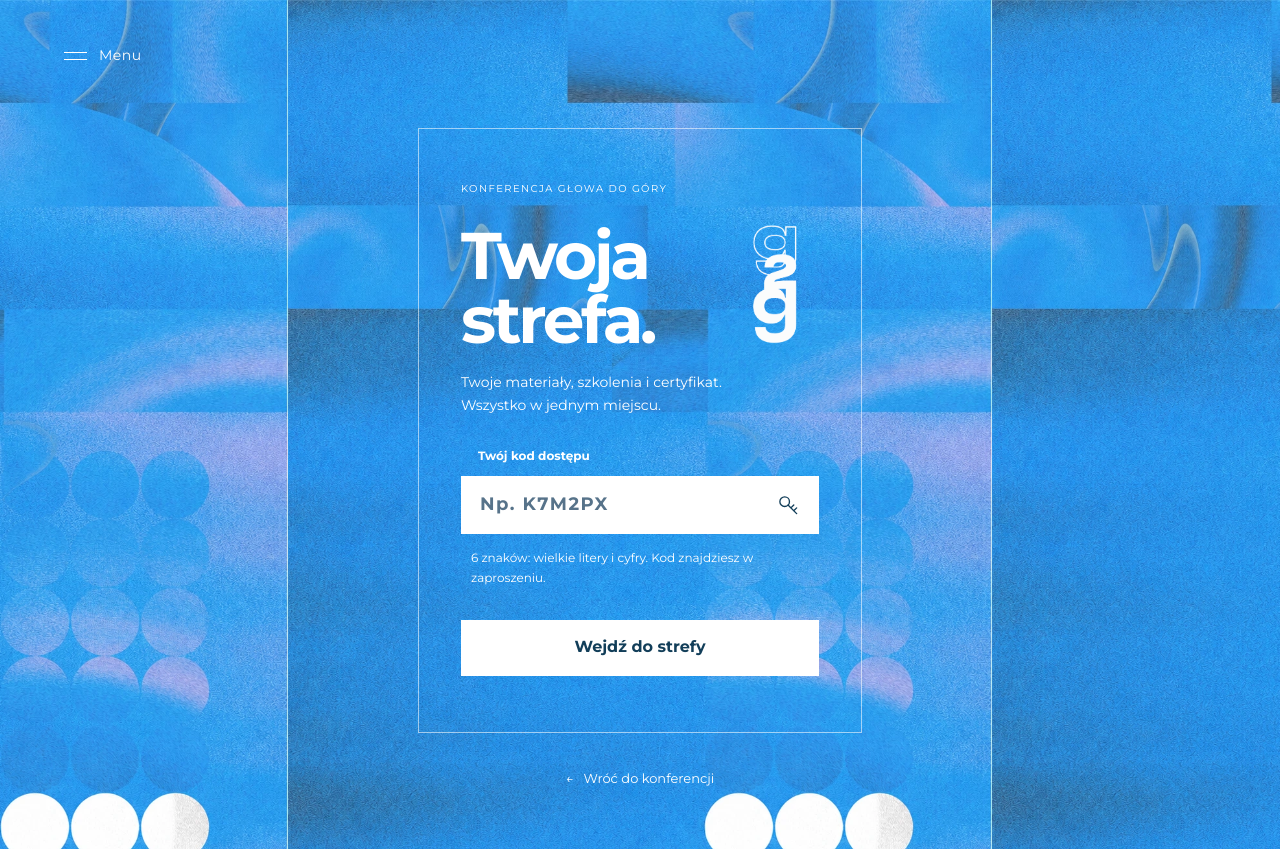
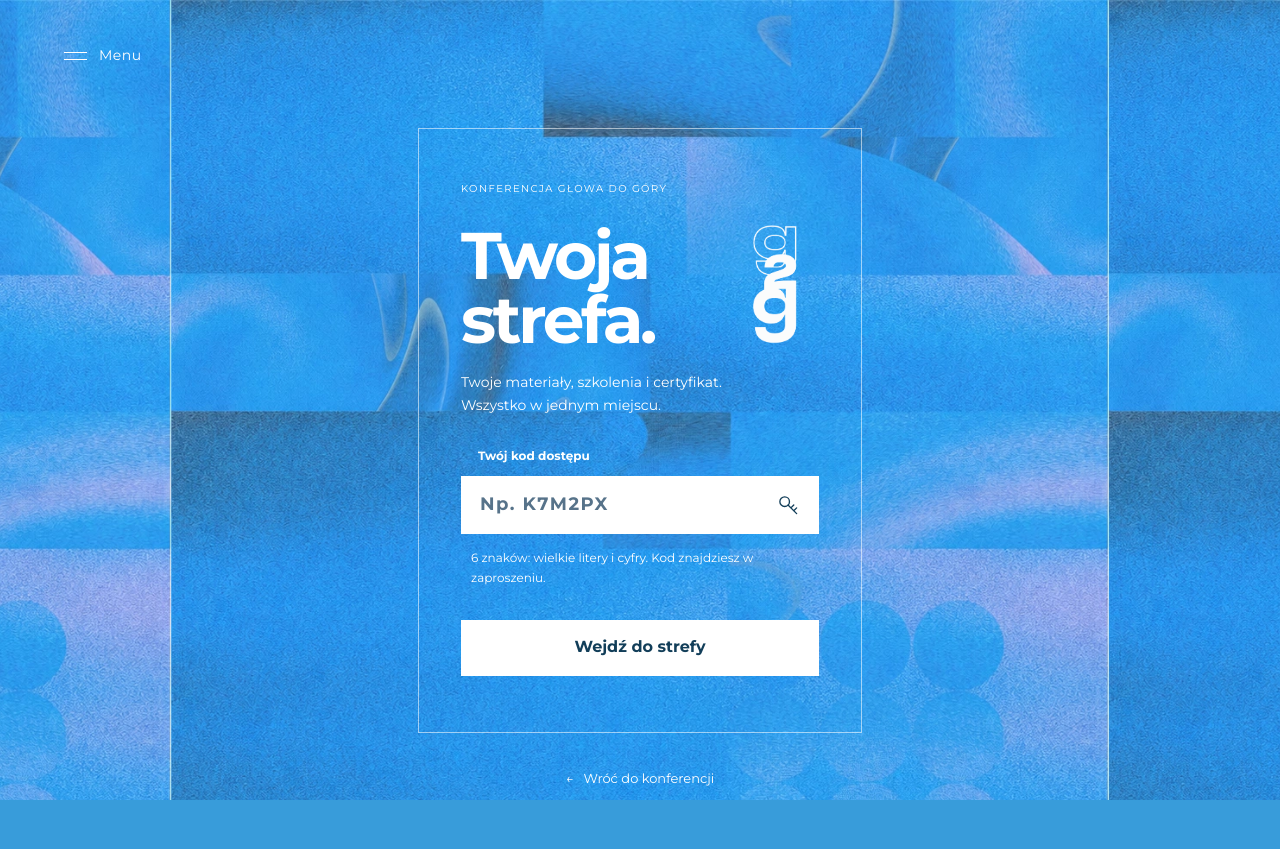
Before and after one commit to pawelsuchodolskizsti-cmd/konferencja-g2g, a Next.js app: page /uczestnik in a window 1280 px wide. Built offline with nearby package versions, Linux system fonts and the light colour scheme.

Commit message:
Zachowaj czytelnosc tekstu na tle konferencji

```diff
--- a/src/app/home.module.css
+++ b/src/app/home.module.css
@@ -23,12 +23,16 @@
   font-family: "Conference Montserrat", Arial, sans-serif;
 }
 .art {
-  position: absolute;
+  position: fixed;
   inset: 0;
   z-index: -1;
   pointer-events: none;
-  background: url("/branding/conference-background.webp") center top / 100% auto
-    repeat-y;
+  background: url("/branding/conference-background.webp") center top / cover
+    no-repeat;
+}
+.page[data-section="participant"] .art {
+  background-size: auto max(1250px, 150svh);
+  background-repeat: repeat-x;
 }
 .header {
   position: relative;
```
